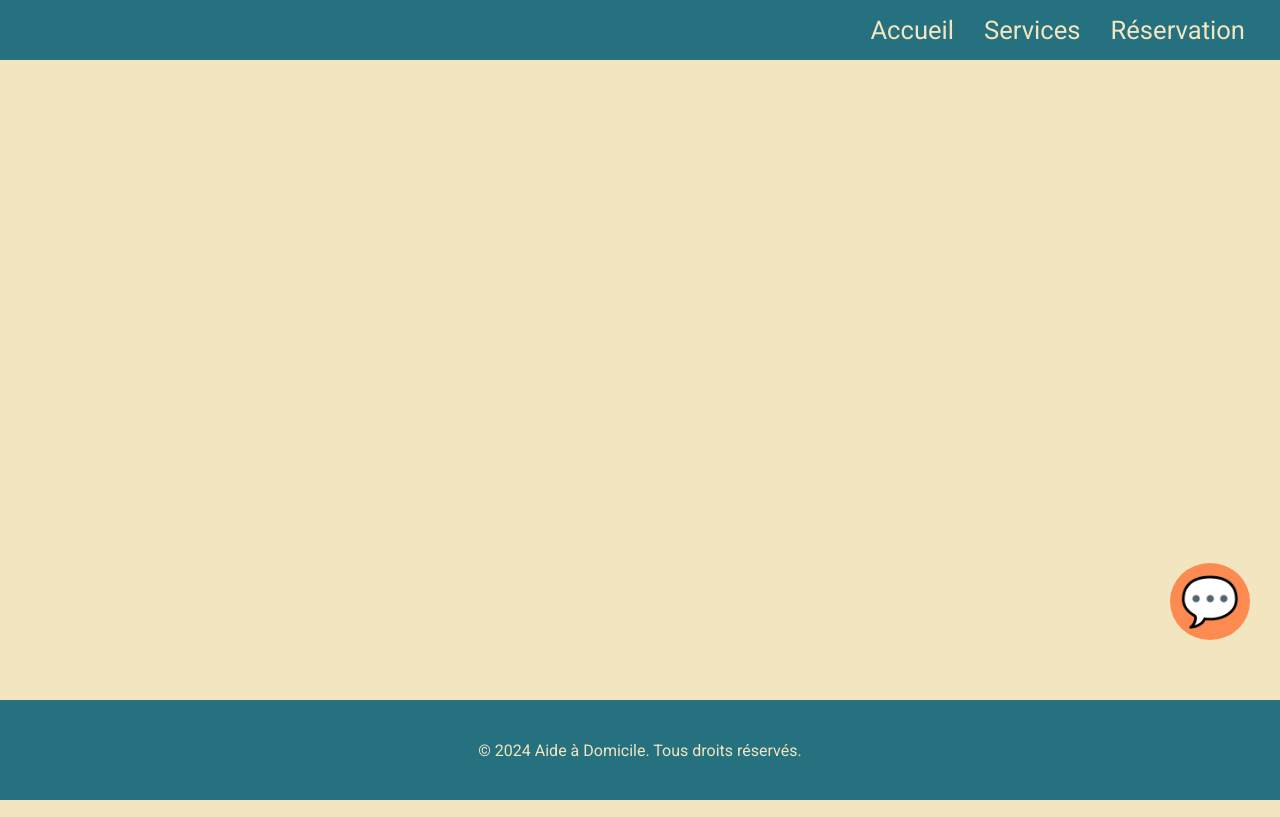
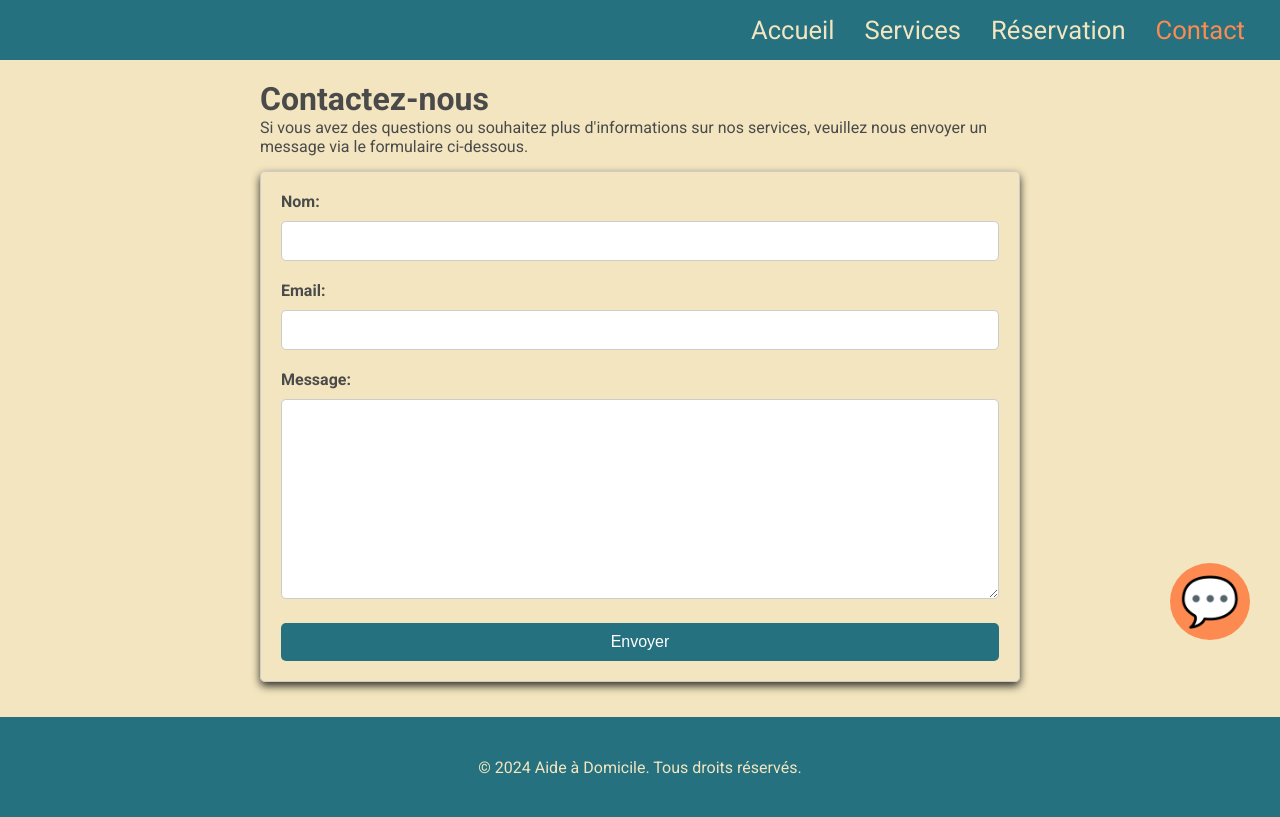
Before and after one commit to Axel93183/RepoOne, a React (Create React App) app: page /contact in a window 1280 px wide. Built offline with nearby package versions, Linux system fonts and the light colour scheme.

Commit message:
Page : ContactPage + Component : ContactForm

```diff
--- a/src/App.tsx
+++ b/src/App.tsx
@@ -2,6 +2,7 @@ import React from "react";
 import { Route, BrowserRouter as Router, Routes } from "react-router-dom";
 import Navbar from "./components/Navbar/Navbar";
 import BookingPage from "./pages/BookingPage/BookingPage";
+import ContactPage from "./pages/ContactPage/ContactPage";
 import HomePage from "./pages/HomePage/HomePage";
 import ServicesPage from "./pages/ServicesPage/ServicesPage";
 import Footer from "./components/Footer/Footer";
@@ -19,6 +20,7 @@ const App: React.FC = () => {
             <Route path="/" element={<HomePage />} />
             <Route path="/services" element={<ServicesPage />} />
             <Route path="/booking" element={<BookingPage />} />
+            <Route path="/contact" element={<ContactPage />} />
           </Routes>
         </div>
         <Footer />
--- /dev/null
+++ b/src/components/ContactForm/ContactForm.css
@@ -0,0 +1,55 @@
+.contact-form {
+  display: flex;
+  flex-direction: column;
+  gap: 15px;
+  border: 1px solid #ccc;
+  border-radius: 5px;
+  padding: 20px;
+  box-shadow: 0 4px 8px rgba(0, 0, 0, 0.8);
+  margin: 15px auto;
+}
+
+.contact-form label {
+  font-weight: bold;
+  margin-bottom: 5px;
+}
+
+.contact-form input,
+.contact-form textarea {
+  padding: 10px;
+  border: 1px solid #ccc;
+  border-radius: 5px;
+  font-size: 16px;
+  width: 100%;
+  margin-top: 10px;
+}
+
+.contact-form textarea {
+  min-height: 200px;
+  max-width: 100%;
+}
+
+.contact-form button {
+  padding: 10px 20px;
+  background-color: var(--color-primary);
+  color: white;
+  border: none;
+  border-radius: 5px;
+  cursor: pointer;
+  font-size: 16px;
+  transition: background-color 0.3s ease;
+}
+
+.contact-form button:hover {
+  background-color: var(--color-secondary);
+}
+
+.success-message {
+  color: green;
+  font-size: 14px;
+}
+
+.error-message {
+  color: red;
+  font-size: 14px;
+}
--- /dev/null
+++ b/src/components/ContactForm/ContactForm.tsx
@@ -0,0 +1,88 @@
+import React, { useState } from "react";
+import "./ContactForm.css";
+
+const ContactForm: React.FC = () => {
+  const [formData, setFormData] = useState({
+    name: "",
+    email: "",
+    message: "",
+  });
+
+  //   const [status, setStatus] = useState<"idle" | "success" | "error">("idle");
+
+  const handleChange = (
+    e: React.ChangeEvent<HTMLInputElement | HTMLTextAreaElement>
+  ) => {
+    setFormData({ ...formData, [e.target.name]: e.target.value });
+  };
+
+  const handleSubmit = async (e: React.FormEvent) => {
+    e.preventDefault();
+
+    console.log("Données du formulaire envoyées :", formData);
+
+    // try {
+    //   const response = await fetch("/api/contact", {
+    //     method: "POST",
+    //     headers: { "Content-Type": "application/json" },
+    //     body: JSON.stringify(formData),
+    //   });
+
+    //   if (response.ok) {
+    //     setStatus("success");
+    //     setFormData({ name: "", email: "", message: "" });
+    //   } else {
+    //     setStatus("error");
+    //   }
+    // } catch (error) {
+    //   console.error("Erreur lors de l'envoi :", error);
+    //   setStatus("error");
+    // }
+  };
+
+  return (
+    <form onSubmit={handleSubmit} className="contact-form">
+      <label>
+        Nom:
+        <input
+          type="text"
+          name="name"
+          value={formData.name}
+          onChange={handleChange}
+          required
+        />
+      </label>
+      <label>
+        Email:
+        <input
+          type="email"
+          name="email"
+          value={formData.email}
+          onChange={handleChange}
+          required
+        />
+      </label>
+      <label>
+        Message:
+        <textarea
+          name="message"
+          value={formData.message}
+          onChange={handleChange}
+          required
+        />
+      </label>
+      <button type="submit">Envoyer</button>
+
+      {/* {status === "success" && (
+        <p className="success-message">Message envoyé avec succès !</p>
+      )}
+      {status === "error" && (
+        <p className="error-message">
+          Erreur lors de l'envoi. Veuillez réessayer.
+        </p>
+      )} */}
+    </form>
+  );
+};
+
+export default ContactForm;
--- a/src/components/Navbar/Navbar.tsx
+++ b/src/components/Navbar/Navbar.tsx
@@ -16,6 +16,9 @@ const Navbar: React.FC = () => {
           <li>
             <NavLink to="/booking">Réservation</NavLink>
           </li>
+          <li>
+            <NavLink to="/contact">Contact</NavLink>
+          </li>
         </ul>
       </nav>
     </div>
--- /dev/null
+++ b/src/pages/ContactPage/ContactPage.tsx
@@ -0,0 +1,18 @@
+import React from "react";
+import ContactForm from "../../components/ContactForm/ContactForm";
+import "./ContactPage.css";
+
+const Contact: React.FC = () => {
+  return (
+    <div style={{ padding: "20px", maxWidth: "800px", margin: "0 auto" }}>
+      <h1>Contactez-nous</h1>
+      <p>
+        Si vous avez des questions ou souhaitez plus d'informations sur nos
+        services, veuillez nous envoyer un message via le formulaire ci-dessous.
+      </p>
+      <ContactForm />
+    </div>
+  );
+};
+
+export default Contact;
```
Also changed, not shown: src/pages/ContactPage/ContactPage.css (added).
